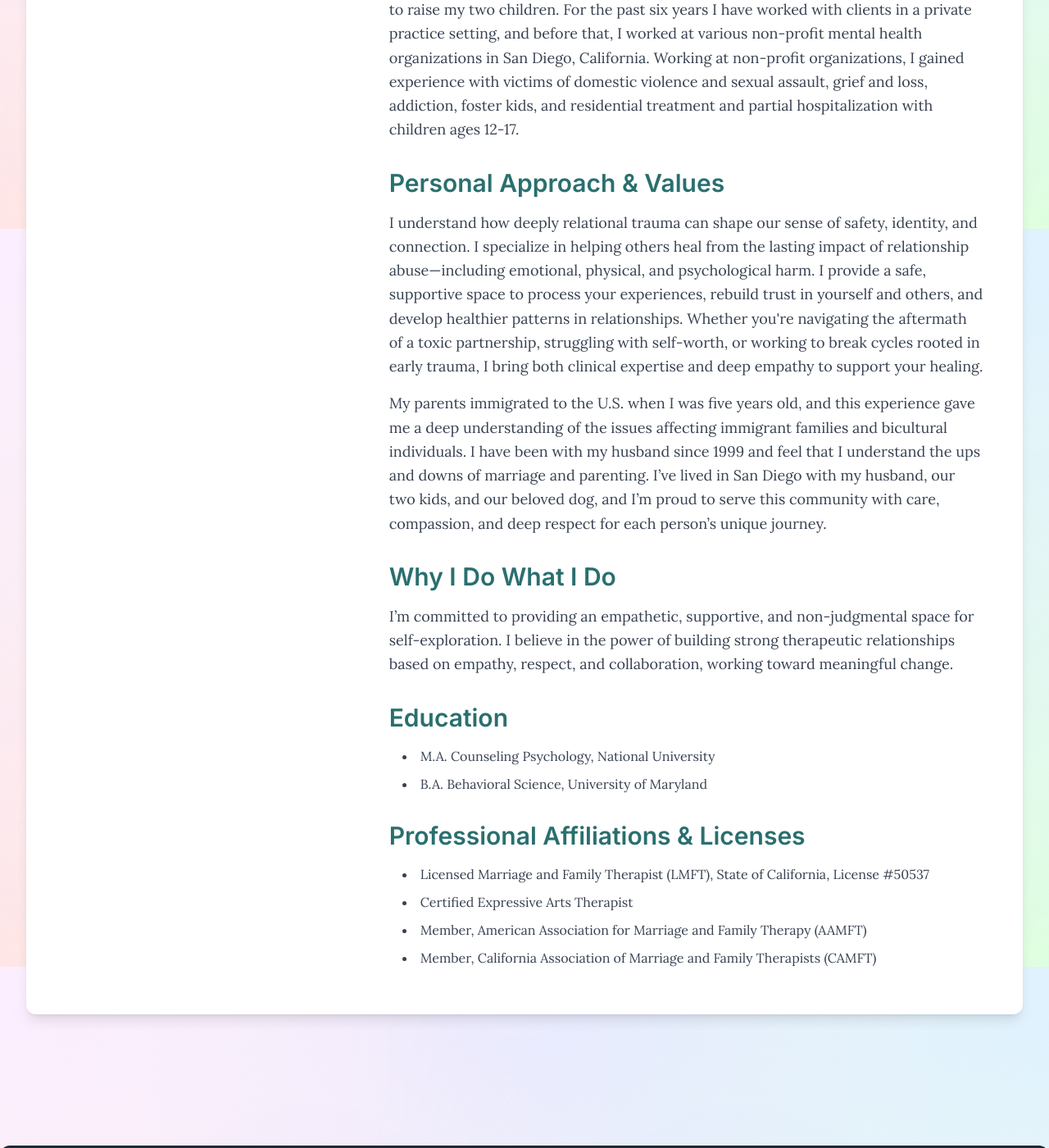
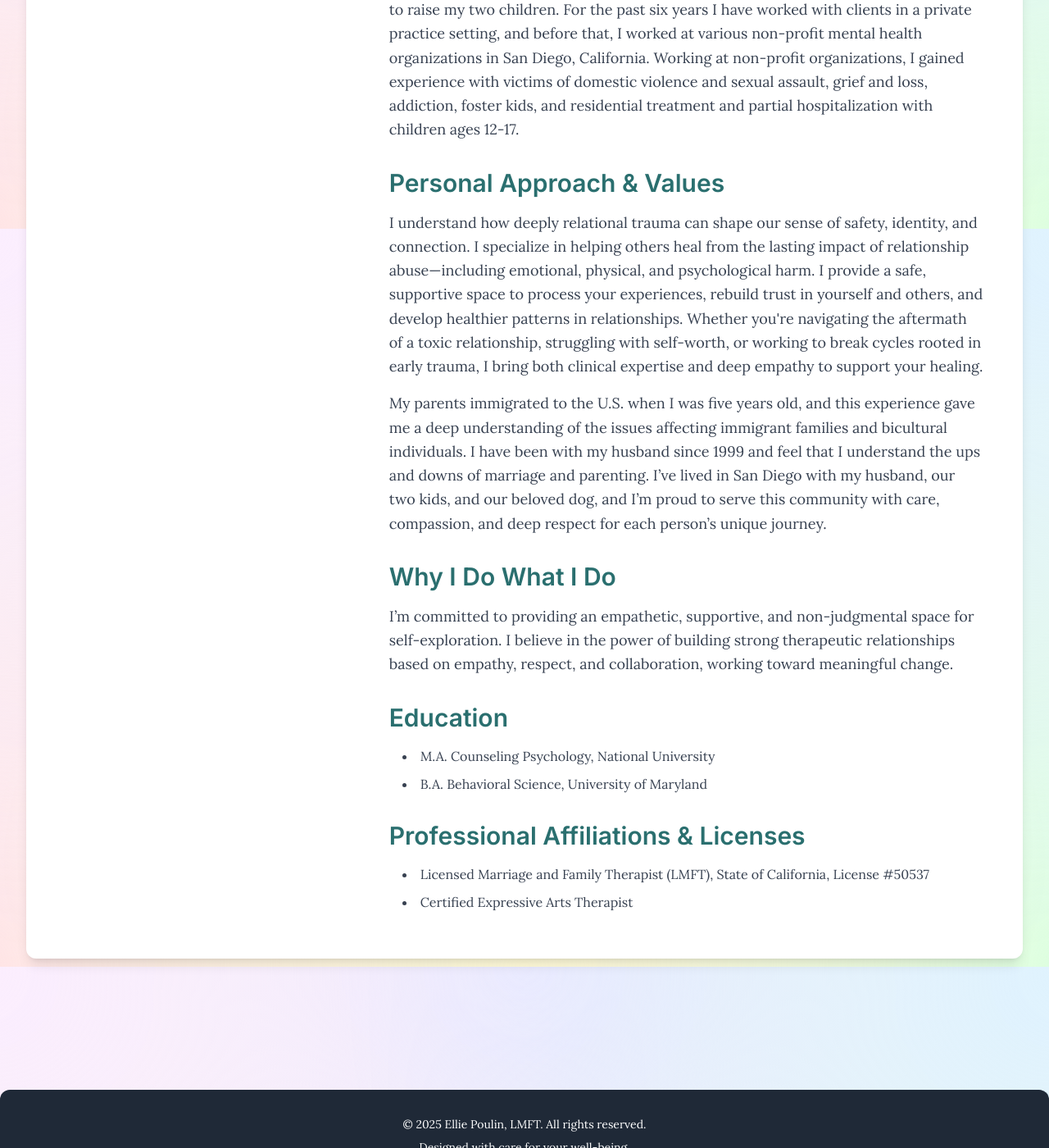
Before and after one commit to elliepoulin/elliepoulin.github.io, a Jekyll site: the page built from about.html, in a window 1280 px wide and 1400 px high, scrolled down 621 px. Shown: the whole window at 82% size. Built offline with Jekyll 4.4.1, drawn with Linux system fonts in a browser that asks for light colours; nearby versions of some CDN libraries; some web fonts are replaced.

Commit message:
Update about.html

```diff
--- a/about.html
+++ b/about.html
@@ -21,7 +21,7 @@ permalink: /about/
             </p>
             <h2 class="text-3xl font-semibold text-primary-dark mb-4 mt-8">Personal Approach & Values</h2>
             <p class="text-lg text-gray-700 leading-relaxed mb-4">
-                I understand how deeply relational trauma can shape our sense of safety, identity, and connection. I specialize in helping others heal from the lasting impact of relationship abuse—including emotional, physical, and psychological harm. I provide a safe, supportive space to process your experiences, rebuild trust in yourself and others, and develop healthier patterns in relationships. Whether you're navigating the aftermath of a toxic partnership, struggling with self-worth, or working to break cycles rooted in early trauma, I bring both clinical expertise and deep empathy to support your healing.
+                I understand how deeply relational trauma can shape our sense of safety, identity, and connection. I specialize in helping others heal from the lasting impact of relationship abuse—including emotional, physical, and psychological harm. I provide a safe, supportive space to process your experiences, rebuild trust in yourself and others, and develop healthier patterns in relationships. Whether you're navigating the aftermath of a toxic relationship, struggling with self-worth, or working to break cycles rooted in early trauma, I bring both clinical expertise and deep empathy to support your healing.
             </p>
             <p class="text-lg text-gray-700 leading-relaxed mb-4">
                 My parents immigrated to the U.S. when I was five years old, and this experience gave me a deep understanding of the issues affecting immigrant families and bicultural individuals. I have been with my husband since 1999 and feel that I understand the ups and downs of marriage and parenting. I’ve lived in San Diego with my husband, our two kids, and our beloved dog, and I’m proud to serve this community with care, compassion, and deep respect for each person’s unique journey.
@@ -39,9 +39,6 @@ permalink: /about/
             <ul class="list-disc list-inside text-gray-700 leading-relaxed pl-4">
                 <li class="mb-2">Licensed Marriage and Family Therapist (LMFT), State of California, License #50537</li>
                 <li class="mb-2">Certified Expressive Arts Therapist</li>
-                <li class="mb-2">Member, American Association for Marriage and Family Therapy (AAMFT)</li>
-                <li class="mb-2">Member, California Association of Marriage and Family Therapists (CAMFT)</li>
-                <!-- Add any other relevant affiliations -->
             </ul>
         </div>
     </div>
```
